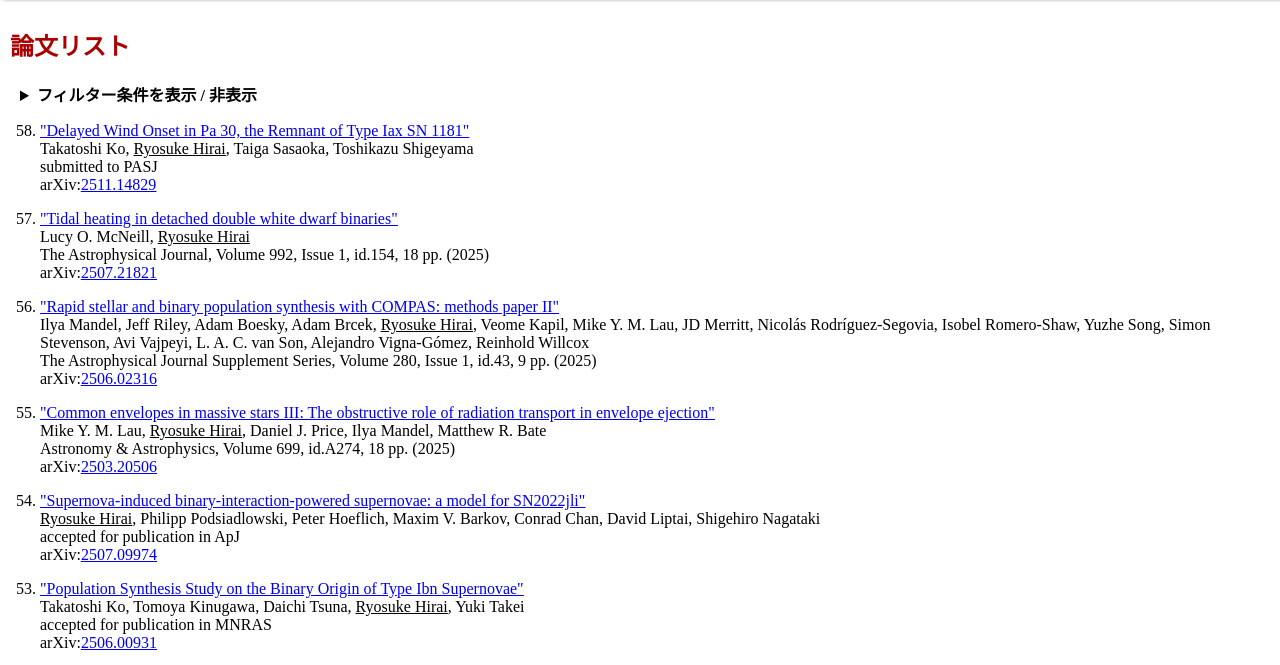
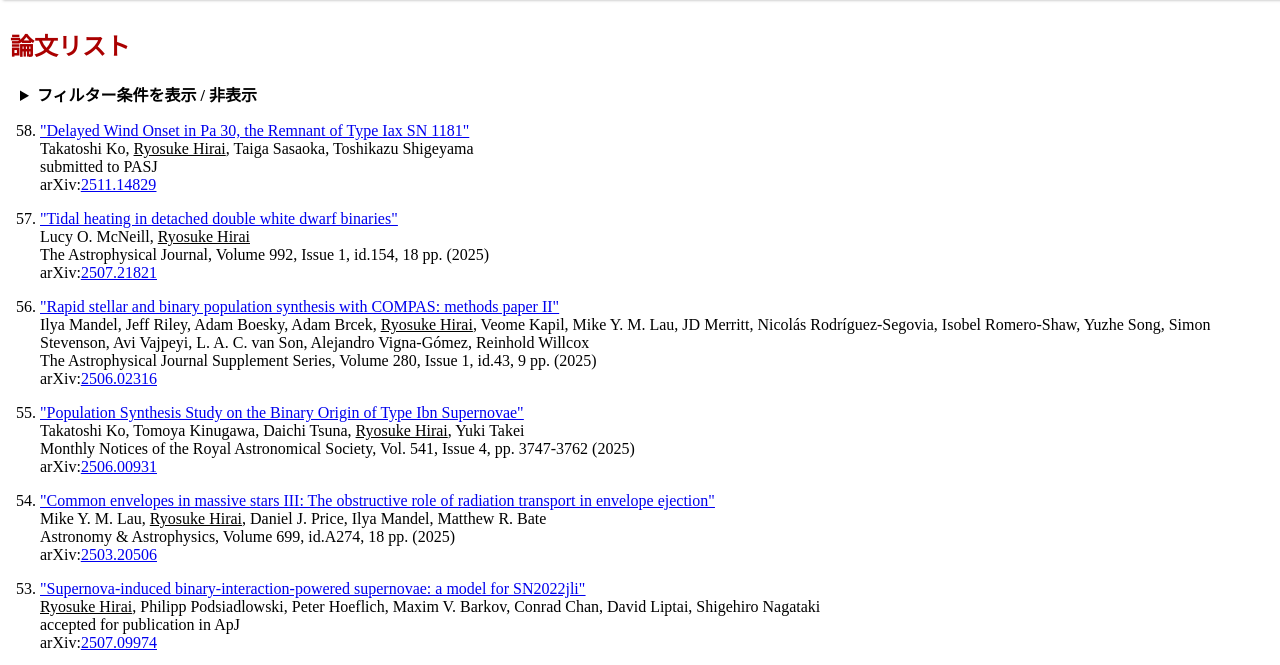
Before and after one commit to ryosuke-hirai/ryosuke-hirai.github.io, a plain HTML site: page jp/papers.html in a window 1280 px wide. Shown: the part 135-800 px from the top of the page. Drawn offline with Linux system fonts and the light colour scheme.

Commit message:
Update publication status (Ko pop synth paper)

```diff
--- a/jp/papers.html
+++ b/jp/papers.html
@@ -194,9 +194,9 @@
         arXiv:<a target="_top" href="https://arxiv.org/abs/2506.02316"><u>2506.02316</u></a>
       </li>
 
-      <li data-date="2025-06" data-author="co" data-peer="peer" data-type="journal"><a target="_top" href="https://ui.adsabs.harvard.edu/abs/2025arXiv250600931K/abstract"><u>"Population Synthesis Study on the Binary Origin of Type Ibn Supernovae"</u></a><br>
+      <li data-date="2025-07-26" data-author="co" data-peer="peer" data-type="journal"><a target="_top" href="https://ui.adsabs.harvard.edu/abs/2025MNRAS.541.3747K/abstract"><u>"Population Synthesis Study on the Binary Origin of Type Ibn Supernovae"</u></a><br>
 	Takatoshi Ko, Tomoya Kinugawa, Daichi Tsuna, <u>Ryosuke Hirai</u>, Yuki Takei<br>
-	<span style="color: black;">accepted for publication in MNRAS</span><br>
+	<span style="color: black;">Monthly Notices of the Royal Astronomical Society, Vol. 541, Issue 4, pp. 3747-3762 (2025)</span><br>
         arXiv:<a target="_top" href="https://arxiv.org/abs/2506.00931"><u>2506.00931</u></a>
       </li>
 
```
Also changed, not shown: publications.html (+2 -2 lines).
